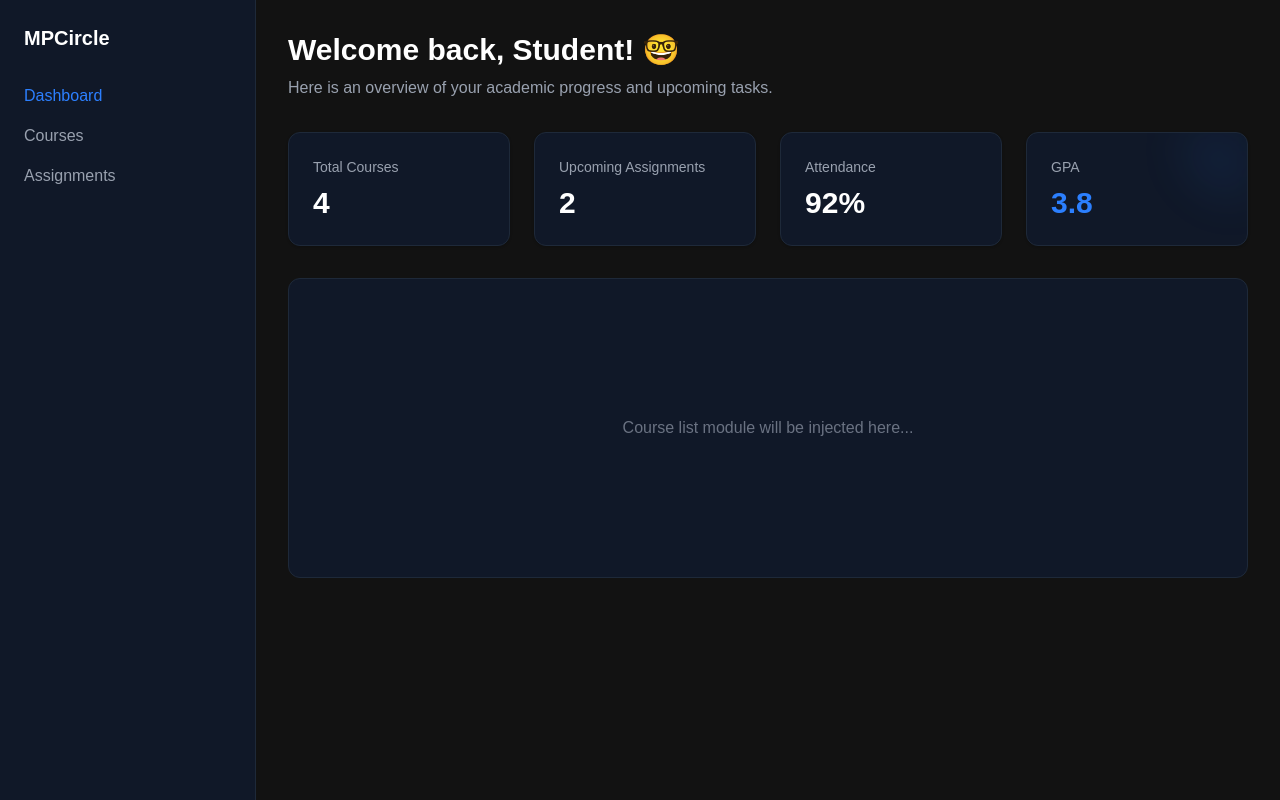
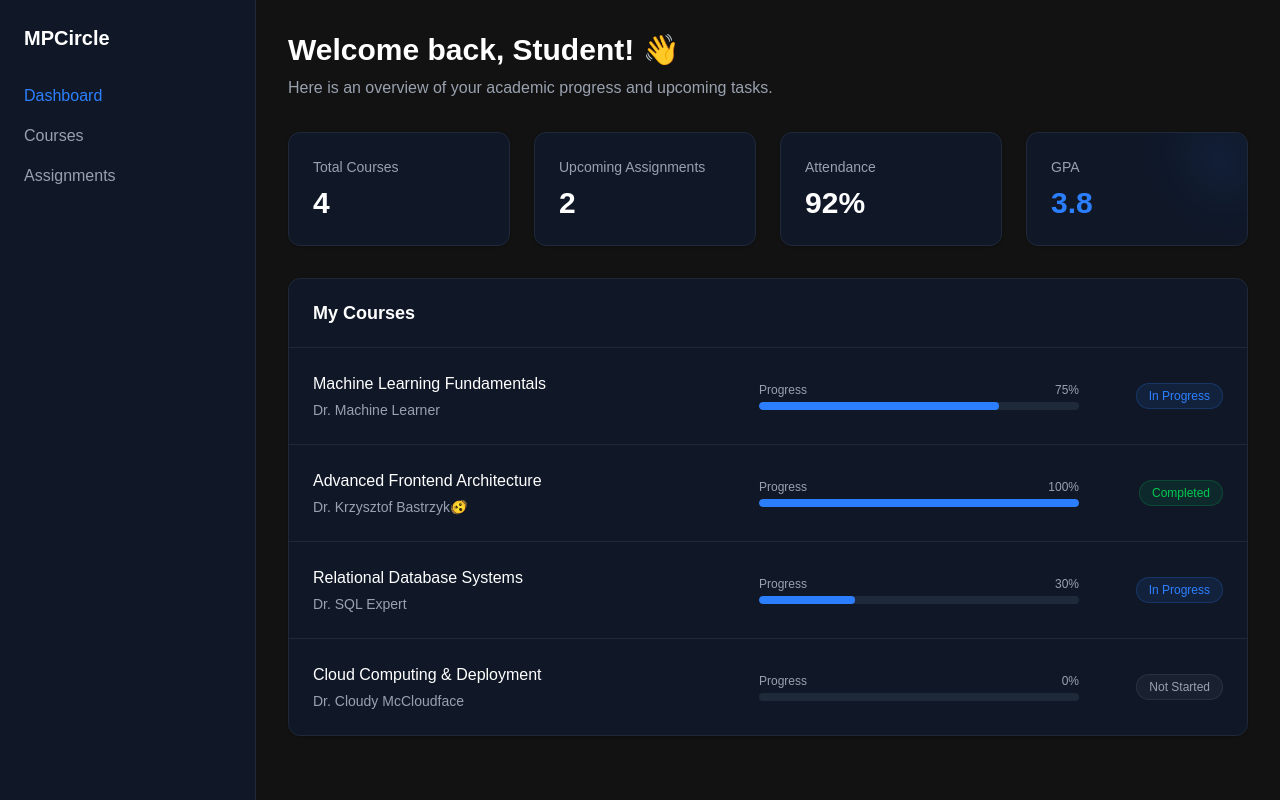
Before and after one commit to kbastrzyk-dev/nextjs-student-dashboard, a Next.js app: page /dashboard in a window 1280 px wide. Built offline with nearby package versions, Linux system fonts and the light colour scheme.

Commit message:
feat(courses): implement CourseList component with progress bars and badges

```diff
--- a/src/app/dashboard/page.tsx
+++ b/src/app/dashboard/page.tsx
@@ -1,8 +1,8 @@
 import React from "react";
+import { CourseList } from "@/features/courses/components/CourseList";
 
 export default function DashboardPage() {
   // Mock data representing the student's metrics.
-  // In a real-world scenario, this Server Component would fetch data directly from a database or external API.
   const metrics = {
     totalCourses: 4,
     upcomingAssignments: 2,
@@ -15,7 +15,7 @@ export default function DashboardPage() {
       {/* Welcome Section */}
       <header>
         <h1 className="text-3xl font-bold text-white">
-          Welcome back, Student! 🤓
+          Welcome back, Student! 👋
         </h1>
         <p className="text-gray-400 mt-2">
           Here is an overview of your academic progress and upcoming tasks.
@@ -24,7 +24,6 @@ export default function DashboardPage() {
 
       {/* Metrics Grid */}
       <section className="grid grid-cols-1 sm:grid-cols-2 lg:grid-cols-4 gap-6">
-        {/* Total Courses Card */}
         <div className="bg-gray-900 border border-gray-800 rounded-xl p-6 shadow-sm hover:border-gray-700 transition-colors">
           <h3 className="text-sm font-medium text-gray-400">Total Courses</h3>
           <p className="text-3xl font-bold text-white mt-2">
@@ -32,7 +31,6 @@ export default function DashboardPage() {
           </p>
         </div>
 
-        {/* Upcoming Assignments Card */}
         <div className="bg-gray-900 border border-gray-800 rounded-xl p-6 shadow-sm hover:border-gray-700 transition-colors">
           <h3 className="text-sm font-medium text-gray-400">
             Upcoming Assignments
@@ -42,7 +40,6 @@ export default function DashboardPage() {
           </p>
         </div>
 
-        {/* Attendance Card */}
         <div className="bg-gray-900 border border-gray-800 rounded-xl p-6 shadow-sm hover:border-gray-700 transition-colors">
           <h3 className="text-sm font-medium text-gray-400">Attendance</h3>
           <p className="text-3xl font-bold text-white mt-2">
@@ -50,20 +47,16 @@ export default function DashboardPage() {
           </p>
         </div>
 
-        {/* GPA Card */}
         <div className="bg-gray-900 border border-gray-800 rounded-xl p-6 shadow-sm hover:border-blue-900 transition-colors relative overflow-hidden">
-          {/* Subtle accent gradient for the GPA card to make it stand out */}
           <div className="absolute top-0 right-0 w-16 h-16 bg-blue-500/10 rounded-bl-full blur-xl"></div>
           <h3 className="text-sm font-medium text-gray-400">GPA</h3>
           <p className="text-3xl font-bold text-blue-500 mt-2">{metrics.gpa}</p>
         </div>
       </section>
 
-      {/* Placeholder for the Course List (next step) */}
-      <section className="bg-gray-900 border border-gray-800 rounded-xl p-8 min-h-[300px] flex items-center justify-center">
-        <p className="text-gray-500 font-medium">
-          Course list module will be injected here...
-        </p>
+      {/* Course List Module */}
+      <section>
+        <CourseList />
       </section>
     </div>
   );
--- /dev/null
+++ b/src/features/courses/components/CourseList.tsx
@@ -0,0 +1,98 @@
+import React from "react";
+import { Course, CourseStatus } from "../types";
+
+// Mock data:
+const MOCK_COURSES: Course[] = [
+  {
+    id: "1",
+    title: "Machine Learning Fundamentals",
+    lecturer: "Dr. Machine Learner",
+    progress: 75,
+    status: "In Progress",
+  },
+  {
+    id: "2",
+    title: "Advanced Frontend Architecture",
+    lecturer: "Dr. Krzysztof Bastrzyk🫨",
+    progress: 100,
+    status: "Completed",
+  },
+  {
+    id: "3",
+    title: "Relational Database Systems",
+    lecturer: "Dr. SQL Expert",
+    progress: 30,
+    status: "In Progress",
+  },
+  {
+    id: "4",
+    title: "Cloud Computing & Deployment",
+    lecturer: "Dr. Cloudy McCloudface",
+    progress: 0,
+    status: "Not Started",
+  },
+];
+
+// Helper function to determine badge colors based on strict TS types
+const getStatusColor = (status: CourseStatus) => {
+  switch (status) {
+    case "Completed":
+      return "bg-green-500/10 text-green-500 border-green-500/20";
+    case "In Progress":
+      return "bg-blue-500/10 text-blue-500 border-blue-500/20";
+    case "Not Started":
+      return "bg-gray-500/10 text-gray-400 border-gray-500/20";
+  }
+};
+
+export const CourseList = () => {
+  return (
+    <div className="bg-gray-900 border border-gray-800 rounded-xl overflow-hidden shadow-sm">
+      <div className="px-6 py-5 border-b border-gray-800">
+        <h2 className="text-lg font-bold text-white">My Courses</h2>
+      </div>
+
+      <div className="divide-y divide-gray-800">
+        {MOCK_COURSES.map((course) => (
+          <div
+            key={course.id}
+            className="p-6 hover:bg-gray-800/50 transition-colors flex flex-col sm:flex-row sm:items-center justify-between gap-4"
+          >
+            {/* Title & Lecturer */}
+            <div className="flex-1">
+              <h3 className="text-white font-medium">{course.title}</h3>
+              <p className="text-sm text-gray-400 mt-1">{course.lecturer}</p>
+            </div>
+
+            {/* Progress Bar */}
+            <div className="flex-1 w-full max-w-xs">
+              <div className="flex justify-between text-xs text-gray-400 mb-1">
+                <span>Progress</span>
+                <span>{course.progress}%</span>
+              </div>
+              <div className="h-2 w-full bg-gray-800 rounded-full overflow-hidden">
+                <div
+                  className="h-full bg-blue-500 rounded-full transition-all duration-500 ease-out"
+                  style={{ width: `${course.progress}%` }}
+                  role="progressbar"
+                  aria-valuenow={course.progress}
+                  aria-valuemin={0}
+                  aria-valuemax={100}
+                />
+              </div>
+            </div>
+
+            {/* Status Badge */}
+            <div className="sm:w-32 flex justify-end">
+              <span
+                className={`px-3 py-1 text-xs font-medium border rounded-full ${getStatusColor(course.status)}`}
+              >
+                {course.status}
+              </span>
+            </div>
+          </div>
+        ))}
+      </div>
+    </div>
+  );
+};
--- /dev/null
+++ b/src/features/courses/types.ts
@@ -0,0 +1,10 @@
+// Define strict literal types for the status to leverage TypeScript's type checking and enable easy mapping to specific UI colors later.
+export type CourseStatus = "In Progress" | "Completed" | "Not Started";
+
+export interface Course {
+  id: string;
+  title: string;
+  lecturer: string;
+  progress: number; // Value between 0 and 100
+  status: CourseStatus;
+}
```
